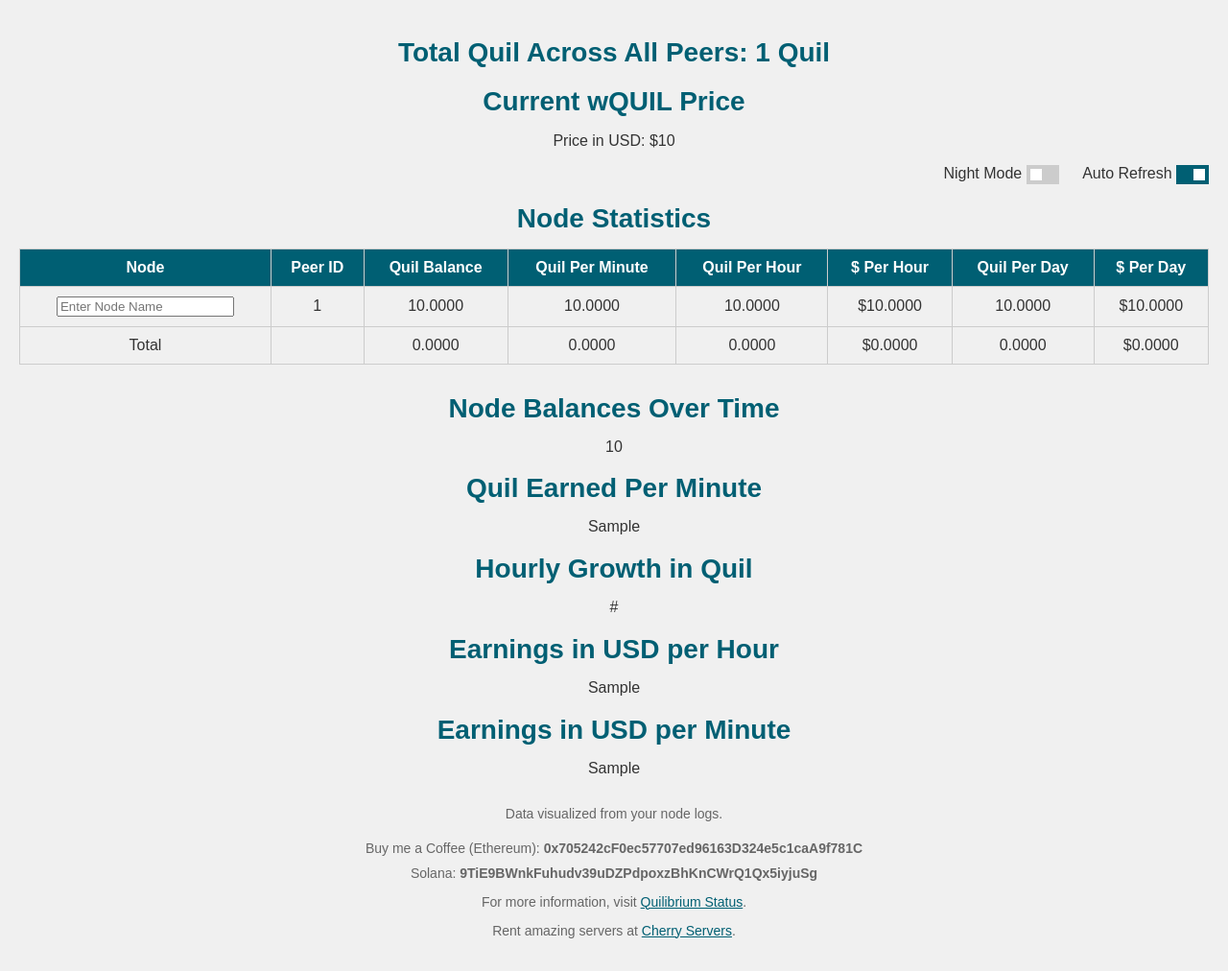
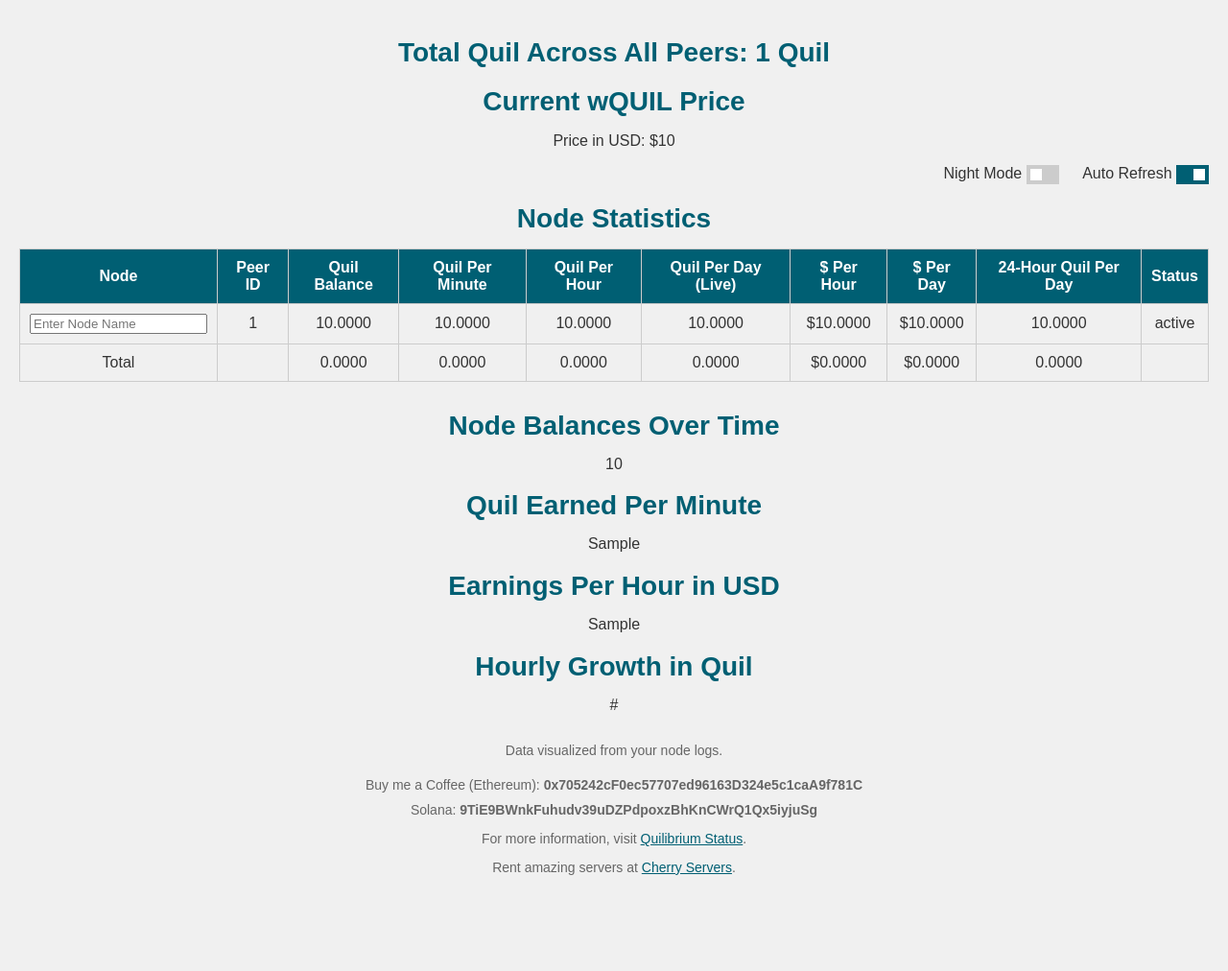
Before and after one commit to ivanontech/quiltracker, a Flask app: template templates/index.html in a window 1280 px wide. Shown: the whole page at 96% size. After the commit the page ends 912 px from the top, so only its background shows below. Run offline with Flask 3, Linux system fonts and the light colour scheme; the template is opened without the code that fills it: most values are stand-ins (such as "Sample title", 1, 10 or a date in 2020); some libraries are stand-ins or nearby versions; some web fonts are replaced.

Commit message:
Update index.html

```diff
--- a/templates/index.html
+++ b/templates/index.html
@@ -4,6 +4,7 @@
     <meta charset="UTF-8">
     <meta name="viewport" content="width=device-width, initial-scale=1.0">
     <title>Node Balances and Metrics</title>
+    <script src="https://cdn.plot.ly/plotly-latest.min.js"></script> <!-- Plotly -->
     <style>
         @font-face {
             font-family: 'Proxima Nova Alt Bold';
@@ -146,6 +147,22 @@
             window.location.href = `/?night_mode=${nightMode}`;
         }
 
+        function toggleRefresh() {
+            // Toggle the refresh functionality if needed
+            window.location.reload();
+        }
+
+        // Automatically refresh the page every 75 seconds if Auto Refresh is on
+        let autoRefresh = true;
+        function toggleAutoRefresh() {
+            autoRefresh = !autoRefresh;
+        }
+        setInterval(() => {
+            if (autoRefresh) {
+                window.location.reload();
+            }
+        }, 75000); // 75 seconds
+
         document.addEventListener("DOMContentLoaded", function() {
             const urlParams = new URLSearchParams(window.location.search);
             const nightMode = urlParams.get('night_mode');
@@ -173,7 +190,7 @@
 
         <label for="autoRefresh" style="margin-left: 20px;">Auto Refresh</label>
         <label class="switch">
-            <input type="checkbox" id="autoRefresh" checked onclick="toggleRefresh()">
+            <input type="checkbox" id="autoRefresh" checked onclick="toggleAutoRefresh()">
             <span class="slider"></span>
         </label>
     </div>
@@ -188,9 +205,11 @@
                 <th>Quil Balance</th>
                 <th>Quil Per Minute</th>
                 <th>Quil Per Hour</th>
+                <th>Quil Per Day (Live)</th>
                 <th>$ Per Hour</th>
-                <th>Quil Per Day</th>
                 <th>$ Per Day</th>
+                <th>24-Hour Quil Per Day</th>
+                <th>Status</th>
             </tr>
         </thead>
         <tbody>
@@ -201,9 +220,11 @@
                 <td>{{ "{:.4f}".format(row['Balance'] | default(0.0)) }}</td>
                 <td>{{ "{:.4f}".format(row['Quil Per Minute'] | default(0.0)) }}</td>
                 <td>{{ "{:.4f}".format(row['Quil Per Hour'] | default(0.0)) }}</td>
+                <td>{{ "{:.4f}".format(row['Quil Per Day'] | default(0.0)) }}</td>
                 <td>${{ "{:.4f}".format(row['$ Per Hour'] | default(0.0)) }}</td>
-                <td>{{ "{:.4f}".format(row['Quil Per Day'] | default(0.0)) }}</td>
                 <td>${{ "{:.4f}".format(row['$ Per Day'] | default(0.0)) }}</td>
+                <td>{{ "{:.4f}".format(row['24-Hour Quil Per Day'] | default(0.0)) }}</td>
+                <td>{{ row['Status'] }}</td>
             </tr>
             {% endfor %}
             <!-- Totals row -->
@@ -213,10 +234,12 @@
                 <td>{{ "{:.4f}".format(total_quil_balance | default(0.0)) }}</td>
                 <td>{{ "{:.4f}".format(total_quil_per_minute | default(0.0)) }}</td>
                 <td>{{ "{:.4f}".format(total_quil_per_hour | default(0.0)) }}</td>
-                <td>${{ "{:.4f}".format(total_dollar_per_hour | default(0.0)) }}</td> <!-- Added $ sign -->
                 <td>{{ "{:.4f}".format(total_quil_per_day | default(0.0)) }}</td>
-                <td>${{ "{:.4f}".format(total_dollar_per_day | default(0.0)) }}</td> <!-- Added $ sign -->
-             </tr>
+                <td>${{ "{:.4f}".format(total_dollar_per_hour | default(0.0)) }}</td>
+                <td>${{ "{:.4f}".format(total_dollar_per_day | default(0.0)) }}</td>
+                <td>{{ "{:.4f}".format(total_quil_balance | default(0.0)) }}</td>
+                <td></td>
+            </tr>
         </tbody>
     </table>
 
@@ -227,14 +250,11 @@
     <h1>Quil Earned Per Minute</h1>
     <div>{{ quil_minute_graph_html | safe }}</div>
 
+    <h1>Earnings Per Hour in USD</h1>
+    <div>{{ earnings_per_hour_graph_html | safe }}</div>
+
     <h1>Hourly Growth in Quil</h1>
     <div>{{ hourly_growth_graph_html | safe }}</div>
-
-    <h1>Earnings in USD per Hour</h1>
-    <div>{{ earnings_per_hour_graph_html | safe }}</div>
-
-    <h1>Earnings in USD per Minute</h1>
-    <div>{{ earnings_per_minute_graph_html | safe }}</div>
 
     <!-- Footer with wallet details -->
     <footer>
```
